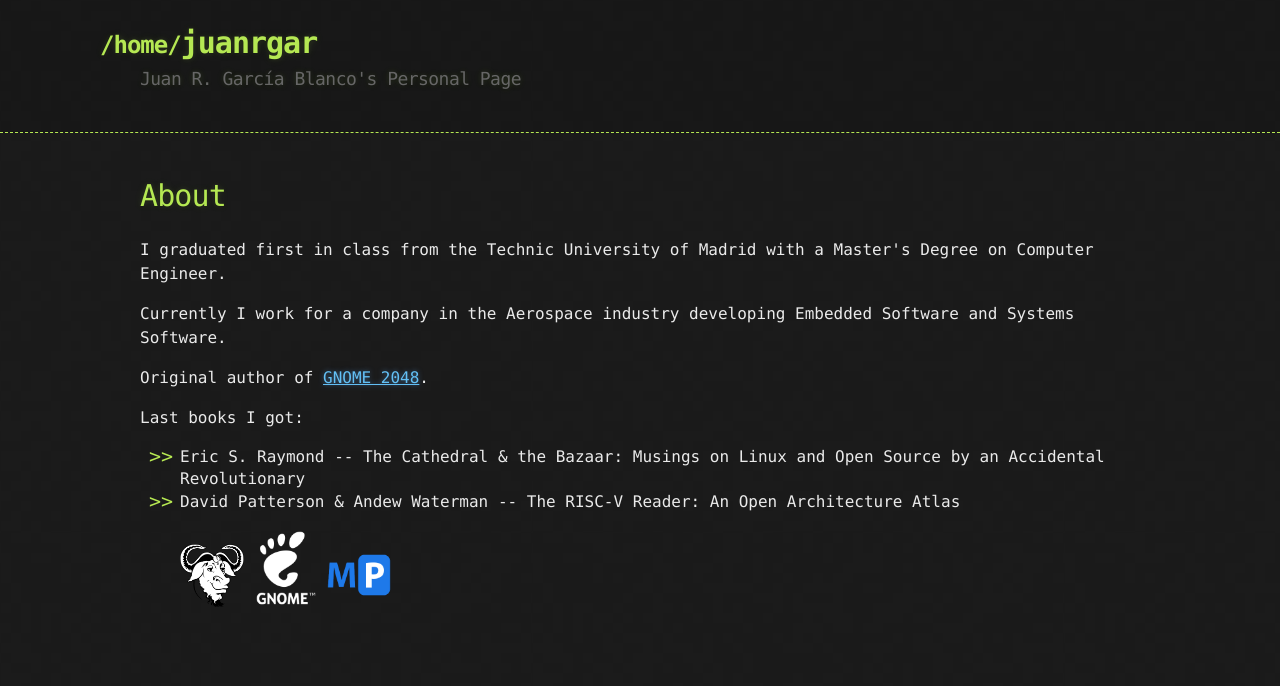
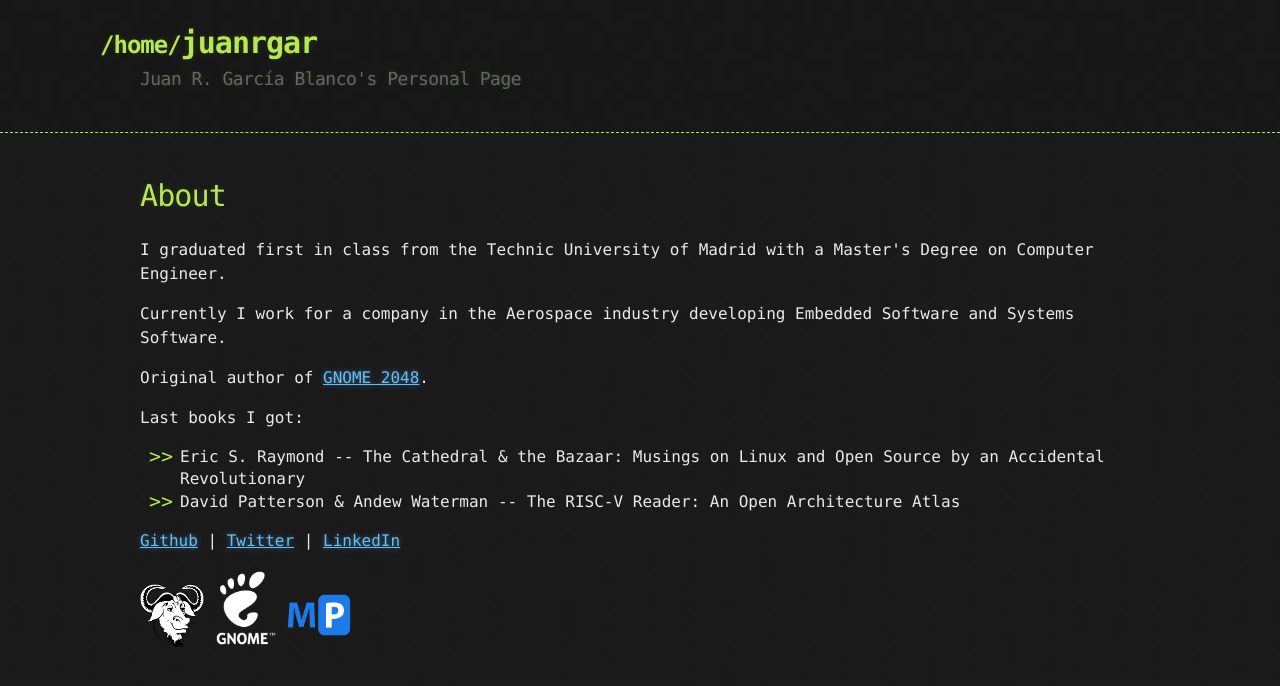
Before and after one commit to juanrgar/juanrgar.github.io, a Jekyll site: the page built from index.html, in a window 1280 px wide. Shown: the top 686 px of the page. Built offline with Jekyll 4.4.1, drawn with Linux system fonts in a browser that asks for light colours.

Commit message:
Fix list and add links to social media

```diff
--- a/_includes/about.html
+++ b/_includes/about.html
@@ -18,6 +18,13 @@ Last books I got:
 <ul>
   <li>Eric S. Raymond -- The Cathedral & the Bazaar: Musings on Linux and Open Source by an Accidental Revolutionary</li>
   <li>David Patterson & Andew Waterman -- The RISC-V Reader: An Open Architecture Atlas</li>
+</ul>
+</p>
+
+<p>
+  <a href="https://github.com/juanrgar" target="_blank">Github</a> |
+  <a href="https://twitter.com/juanrgar" target="_blank">Twitter</a> |
+  <a href="https://www.linkedin.com/in/juanrgar" target="_blank">LinkedIn</a>
 </p>
 
 <a href="https://www.gnu.org" target="_blank"><img class="logo" src="/assets/images/gnulogo.png" alt="GNU Logo"></a>
```
